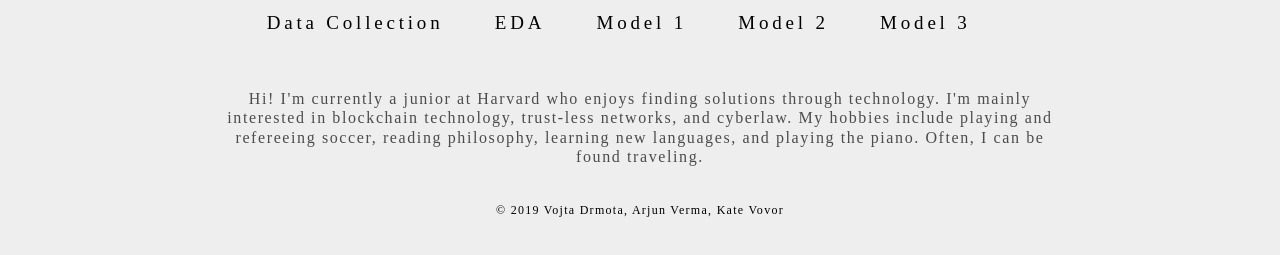
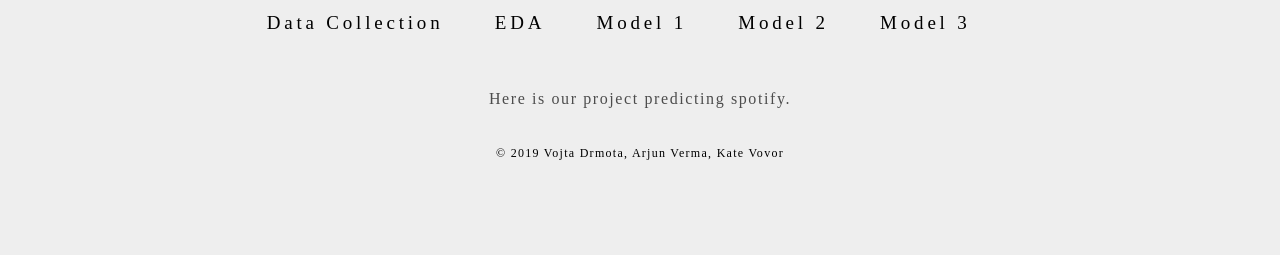
Before and after one commit to vdrmota/vdrmota.github.io, a plain HTML site: page index.html in a window 1280 px wide. Shown: the part 331-586 px from the top of the page. Drawn offline with nearby package versions, Linux system fonts and the light colour scheme; a web font is replaced by a local one.

Commit message:
changed description

```diff
--- a/index.html
+++ b/index.html
@@ -33,7 +33,7 @@
     </div>
 
     <div id="main-wrapper">
-      <p class="outto2">Hi! I'm currently a junior at Harvard who enjoys finding solutions through technology. I'm mainly interested in blockchain technology, trust-less networks, and cyberlaw. My hobbies include playing and refereeing soccer, reading philosophy, learning new languages, and playing the piano. Often, I can be found traveling.</p>
+      <p class="outto2">Here is our project predicting spotify.</p>
     </div>
 
     <footer id="footer">
```
